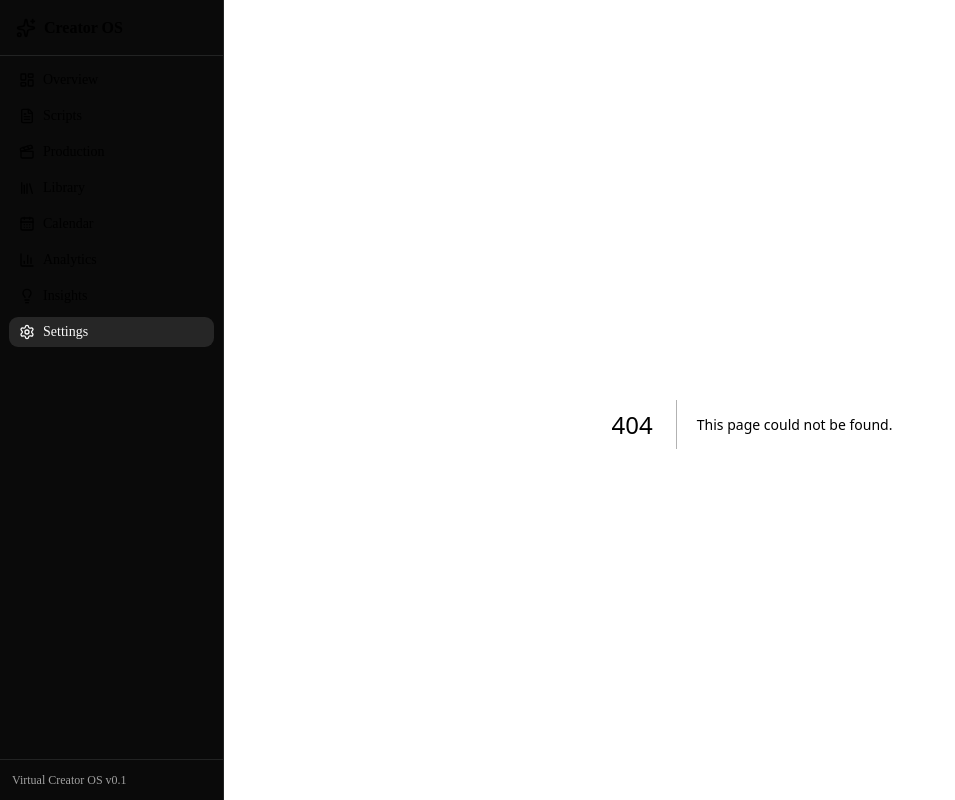
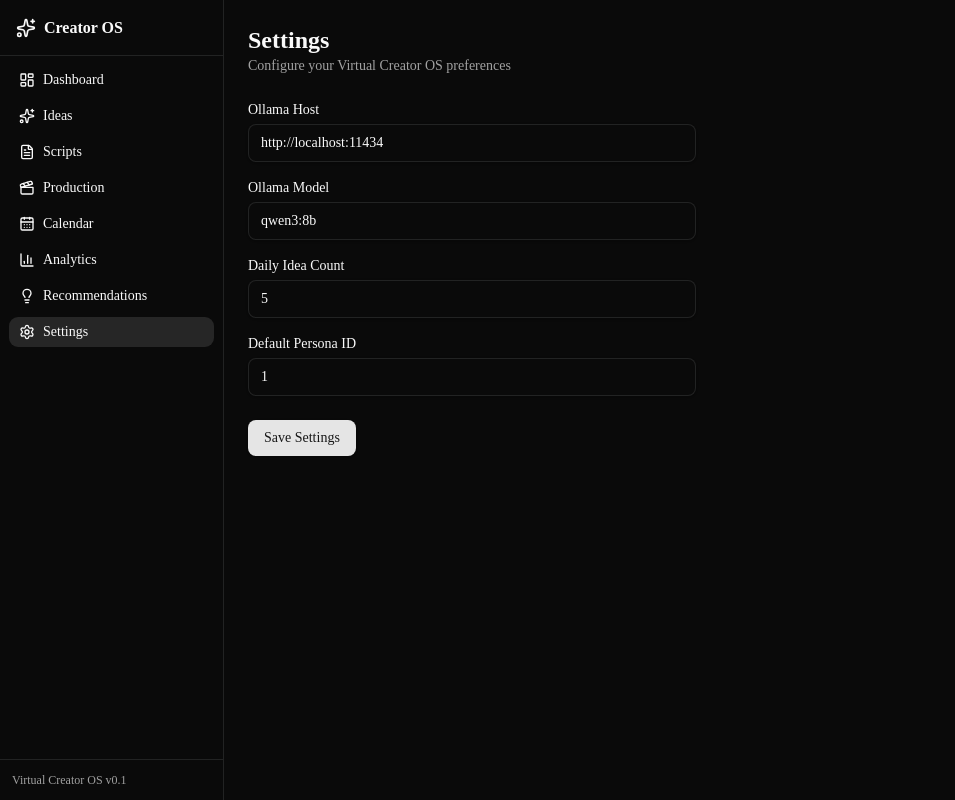
Before and after one commit to renatomoscati-creator/ugc-engine, a Next.js app in the folder web/: page /settings in a window 1280 px wide. Before the commit this address had no page. Shown: the whole page, without its empty margins (0-955 px from the left). Built offline with nearby package versions, Linux system fonts and the light colour scheme; no server answers; the database is empty.

Commit message:
feat: recommendations page, settings page, wire navigation (Plan 5 complete)

```diff
--- /dev/null
+++ b/web/src/app/api/recommendations/route.ts
@@ -0,0 +1,22 @@
+import { NextResponse } from "next/server";
+import { getDb } from "@/lib/db";
+import { recommendations } from "@/lib/db/schema";
+import { eq } from "drizzle-orm";
+
+export async function GET() {
+  const db = getDb();
+  const rows = db
+    .select({
+      id: recommendations.id,
+      type: recommendations.type,
+      title: recommendations.title,
+      body: recommendations.content,
+      confidence: recommendations.actionable,
+      createdAt: recommendations.createdAt,
+    })
+    .from(recommendations)
+    .where(eq(recommendations.personaId, 1))
+    .all();
+
+  return NextResponse.json(rows);
+}
--- /dev/null
+++ b/web/src/app/api/settings/route.ts
@@ -0,0 +1,32 @@
+import { NextResponse } from "next/server";
+import { getDb } from "@/lib/db";
+import { settings } from "@/lib/db/schema";
+import { eq } from "drizzle-orm";
+
+export async function GET() {
+  const db = getDb();
+  const rows = db.select().from(settings).all();
+  const obj: Record<string, string> = {};
+  for (const row of rows) {
+    obj[row.key] = row.value;
+  }
+  return NextResponse.json(obj);
+}
+
+export async function POST(req: Request) {
+  const { key, value } = await req.json();
+  if (!key || value === undefined) {
+    return NextResponse.json({ error: "key and value required" }, { status: 400 });
+  }
+
+  const db = getDb();
+  const existing = db.select().from(settings).where(eq(settings.key, key)).get();
+
+  if (existing) {
+    db.update(settings).set({ value: String(value) }).where(eq(settings.key, key)).run();
+  } else {
+    db.insert(settings).values({ key, value: String(value) }).run();
+  }
+
+  return NextResponse.json({ ok: true });
+}
--- /dev/null
+++ b/web/src/app/recommendations/page.tsx
@@ -0,0 +1,48 @@
+import { getDb } from "@/lib/db";
+import { recommendations } from "@/lib/db/schema";
+import { eq } from "drizzle-orm";
+import { InsightCard } from "@/components/insight-card";
+
+export default async function RecommendationsPage() {
+  const db = getDb();
+  const rows = db
+    .select()
+    .from(recommendations)
+    .where(eq(recommendations.personaId, 1))
+    .all();
+
+  return (
+    <div className="space-y-6">
+      <div>
+        <h1 className="text-2xl font-bold">Recommendations</h1>
+        <p className="text-sm text-muted-foreground">
+          AI-generated insights for your creator strategy
+        </p>
+      </div>
+
+      {rows.length === 0 ? (
+        <p className="py-12 text-center text-sm text-muted-foreground">
+          No recommendations yet. Run the weekly retrospective to generate insights.
+        </p>
+      ) : (
+        <div className="space-y-3">
+          {rows.map((row) => {
+            const type = (["tip", "warning", "opportunity"] as const).includes(
+              row.type as "tip" | "warning" | "opportunity"
+            )
+              ? (row.type as "tip" | "warning" | "opportunity")
+              : "tip";
+            return (
+              <InsightCard
+                key={row.id}
+                title={row.title}
+                body={row.content}
+                type={type}
+              />
+            );
+          })}
+        </div>
+      )}
+    </div>
+  );
+}
--- /dev/null
+++ b/web/src/app/settings/page.tsx
@@ -0,0 +1,33 @@
+import { getDb } from "@/lib/db";
+import { settings } from "@/lib/db/schema";
+import { SettingsForm } from "@/components/settings-form";
+
+const DEFAULTS: Record<string, string> = {
+  ollama_model: "qwen3:8b",
+  ollama_host: "http://localhost:11434",
+  daily_idea_count: "5",
+  default_persona_id: "1",
+};
+
+export default async function SettingsPage() {
+  const db = getDb();
+  const rows = db.select().from(settings).all();
+  const stored: Record<string, string> = {};
+  for (const row of rows) {
+    stored[row.key] = row.value;
+  }
+
+  const defaultValues: Record<string, string> = { ...DEFAULTS, ...stored };
+
+  return (
+    <div className="space-y-6">
+      <div>
+        <h1 className="text-2xl font-bold">Settings</h1>
+        <p className="text-sm text-muted-foreground">
+          Configure your Virtual Creator OS preferences
+        </p>
+      </div>
+      <SettingsForm defaultValues={defaultValues} />
+    </div>
+  );
+}
--- /dev/null
+++ b/web/src/components/insight-card.tsx
@@ -0,0 +1,46 @@
+import { cn } from "@/lib/utils";
+
+interface InsightCardProps {
+  title: string;
+  body: string;
+  type: "tip" | "warning" | "opportunity";
+  confidence?: number;
+}
+
+const typeStyles: Record<InsightCardProps["type"], string> = {
+  tip: "border-l-blue-500",
+  warning: "border-l-amber-500",
+  opportunity: "border-l-green-500",
+};
+
+const typeBadgeStyles: Record<InsightCardProps["type"], string> = {
+  tip: "bg-blue-100 text-blue-700",
+  warning: "bg-amber-100 text-amber-700",
+  opportunity: "bg-green-100 text-green-700",
+};
+
+export function InsightCard({ title, body, type, confidence }: InsightCardProps) {
+  return (
+    <div
+      className={cn(
+        "rounded-lg border border-l-4 bg-card p-4 shadow-sm",
+        typeStyles[type]
+      )}
+    >
+      <div className="flex items-start justify-between gap-2">
+        <h3 className="font-semibold text-card-foreground">{title}</h3>
+        {confidence !== undefined && (
+          <span
+            className={cn(
+              "shrink-0 rounded-full px-2 py-0.5 text-xs font-medium",
+              typeBadgeStyles[type]
+            )}
+          >
+            {Math.round(confidence * 100)}% confidence
+          </span>
+        )}
+      </div>
+      <p className="mt-1 text-sm text-muted-foreground">{body}</p>
+    </div>
+  );
+}
--- /dev/null
+++ b/web/src/components/settings-form.tsx
@@ -0,0 +1,79 @@
+"use client";
+
+import { useState } from "react";
+
+interface SettingsFormProps {
+  defaultValues: Record<string, string>;
+}
+
+const FIELDS = [
+  { key: "ollama_host", label: "Ollama Host", type: "text" },
+  { key: "ollama_model", label: "Ollama Model", type: "text" },
+  { key: "daily_idea_count", label: "Daily Idea Count", type: "number" },
+  { key: "default_persona_id", label: "Default Persona ID", type: "number" },
+] as const;
+
+export function SettingsForm({ defaultValues }: SettingsFormProps) {
+  const [values, setValues] = useState<Record<string, string>>({
+    ollama_host: defaultValues.ollama_host ?? "http://localhost:11434",
+    ollama_model: defaultValues.ollama_model ?? "qwen3:8b",
+    daily_idea_count: defaultValues.daily_idea_count ?? "5",
+    default_persona_id: defaultValues.default_persona_id ?? "1",
+  });
+  const [status, setStatus] = useState<"idle" | "saving" | "saved" | "error">("idle");
+
+  async function handleSubmit(e: React.FormEvent) {
+    e.preventDefault();
+    setStatus("saving");
+    try {
+      await Promise.all(
+        FIELDS.map(({ key }) =>
+          fetch("/api/settings", {
+            method: "POST",
+            headers: { "Content-Type": "application/json" },
+            body: JSON.stringify({ key, value: values[key] }),
+          })
+        )
+      );
+      setStatus("saved");
+      setTimeout(() => setStatus("idle"), 3000);
+    } catch {
+      setStatus("error");
+    }
+  }
+
+  return (
+    <form onSubmit={handleSubmit} className="space-y-4 max-w-md">
+      {FIELDS.map(({ key, label, type }) => (
+        <div key={key} className="space-y-1">
+          <label htmlFor={key} className="block text-sm font-medium">
+            {label}
+          </label>
+          <input
+            id={key}
+            type={type}
+            value={values[key]}
+            onChange={(e) => setValues((prev) => ({ ...prev, [key]: e.target.value }))}
+            className="w-full rounded-md border bg-background px-3 py-2 text-sm shadow-sm focus:outline-none focus:ring-2 focus:ring-ring"
+          />
+        </div>
+      ))}
+
+      <div className="flex items-center gap-3 pt-2">
+        <button
+          type="submit"
+          disabled={status === "saving"}
+          className="rounded-md bg-primary px-4 py-2 text-sm font-medium text-primary-foreground shadow-sm hover:bg-primary/90 disabled:opacity-50"
+        >
+          {status === "saving" ? "Saving…" : "Save Settings"}
+        </button>
+        {status === "saved" && (
+          <span className="text-sm text-green-600">Settings saved.</span>
+        )}
+        {status === "error" && (
+          <span className="text-sm text-destructive">Failed to save. Try again.</span>
+        )}
+      </div>
+    </form>
+  );
+}
--- a/web/src/components/sidebar.tsx
+++ b/web/src/components/sidebar.tsx
@@ -6,7 +6,6 @@ import {
   LayoutDashboard,
   FileText,
   Clapperboard,
-  Library,
   CalendarDays,
   BarChart3,
   Lightbulb,
@@ -19,13 +18,13 @@ import { ScrollArea } from "@/components/ui/scroll-area";
 import { Separator } from "@/components/ui/separator";
 
 const navItems = [
-  { href: "/", label: "Overview", icon: LayoutDashboard },
+  { href: "/", label: "Dashboard", icon: LayoutDashboard },
+  { href: "/ideas", label: "Ideas", icon: Sparkles },
   { href: "/scripts", label: "Scripts", icon: FileText },
   { href: "/production", label: "Production", icon: Clapperboard },
-  { href: "/library", label: "Library", icon: Library },
   { href: "/calendar", label: "Calendar", icon: CalendarDays },
   { href: "/analytics", label: "Analytics", icon: BarChart3 },
-  { href: "/recommendations", label: "Insights", icon: Lightbulb },
+  { href: "/recommendations", label: "Recommendations", icon: Lightbulb },
   { href: "/settings", label: "Settings", icon: Settings },
 ];
 
```
Also changed, not shown: 8 other files (tests, documents, lock files or other folders).
